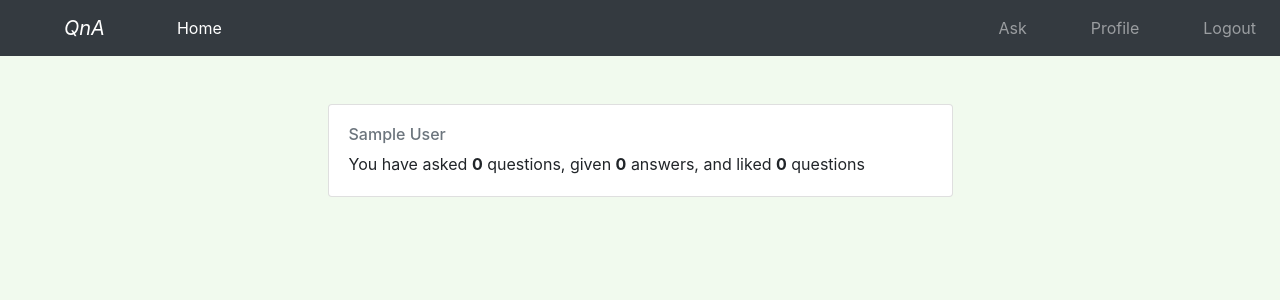
After one commit to Oluwaniphise/Qna, a Django app: page /profile/ in a window 1280 px wide. The commit adds this page. Shown: the top 300 px of the page. Run offline with Django 3.2, Linux system fonts and the light colour scheme; the visitor is signed in with stand-in values (Sample User, id 1); data that the repository does not hold is empty; some libraries are stand-ins or nearby versions.

Commit message:
fixed profile

```diff
--- a/QnA/urls.py
+++ b/QnA/urls.py
@@ -6,5 +6,6 @@ urlpatterns = [
     path('details/<slug>/<int:question_id>/', views.question_details, name="question_details"),
     path('ask/', views.ask, name="ask"),
     path('answer/<slug>/<int:question_id>/', views.answer_form, name="answer-form"),
-    path('like/', views.like_question, name="like-question")
+    path('like/', views.like_question, name="like-question"),
+    path('profile/', views.profile, name="profile")
 ]
--- a/QnA/views.py
+++ b/QnA/views.py
@@ -68,9 +68,9 @@ def answer_form(request, question_id, slug):
 
     form = AnswerForm(initial={'question':q, 'user':user})
 
-    def form_valid(self, form):
-        form.instance.user = self.request.user
-        return super().form_valid(form)
+    # def form_valid(self, form):
+    #     form.instance.user = self.request.user
+    #     return super().form_valid(form)
 
     if request.method == 'POST':
         form = AnswerForm(request.POST)
@@ -96,3 +96,14 @@ def like_question(request):
 
 
     return HttpResponseRedirect(reverse('home'))
+
+
+
+def profile(request):
+
+    user = request.user
+
+    answers = Answer.objects.filter(user=request.user)
+    questions = Question.objects.filter(user=request.user)
+    context  = {'user':user, 'questions':questions, 'answers':answers}
+    return render(request, 'profile.html', context)
--- a/QuestionandAnswer/settings.py
+++ b/QuestionandAnswer/settings.py
@@ -23,7 +23,7 @@ BASE_DIR = Path(__file__).resolve().parent.parent
 SECRET_KEY = '*mid@_8zhpmtby&tm_xbykd8koqban28c#qtzt3)901cwqc_kt'
 
 # SECURITY WARNING: don't run with debug turned on in production!
-DEBUG = False
+DEBUG = True
 
 ALLOWED_HOSTS = ['localhost', '127.0.0.1', 'quest-and-answ.herokuapp.com']
 
--- a/templates/index.html
+++ b/templates/index.html
@@ -37,7 +37,7 @@
                                                 class="fa fa-thumbs-up">
                                                 {% endif %}
 
-                                            </i></button><strong class="ml-2">{{q.likes.all.count}} likes</strong>
+                                            </i></button><strong class="ml-2">{{q.likes.all.count }} likes</strong>
 
                             </form>
                             {% else %}
--- a/templates/navbar.html
+++ b/templates/navbar.html
@@ -17,7 +17,7 @@
     <div class="navbar-nav">
       {% if user.is_authenticated %}
       <a class="nav-link nav-item ml-5" href="{% url 'ask' %}"> Ask</a>
-      <a class="nav-link nav-item ml-5" href="#">Profile</a>
+      <a class="nav-link nav-item ml-5" href="{% url 'profile' %}">Profile</a>
       <a class="nav-link nav-item ml-5" href="{% url 'logout' %}"> Logout</a>
 
 
--- /dev/null
+++ b/templates/profile.html
@@ -0,0 +1,31 @@
+{% extends 'base.html' %}
+{% block title %}QnA | Ask Question{% endblock %}
+{% load crispy_forms_tags %}
+{%  block content %}
+{% include 'navbar.html' %}
+
+
+<div class="row mt-5">
+    <div class="col-md-6 mx-auto">
+      <div class="card">
+          <div class="card-body">
+              <h6 class="text-secondary">{{ user.first_name }} {{ user.last_name }}</h6>
+
+
+             You have asked <strong>{{questions.count}}</strong>  questions, given <strong>{{answers.count}}</strong> answers, and
+              liked
+
+              <strong>{{ user.likes.count  }}</strong>  questions
+
+          </div>
+
+
+      </div>
+  </div>
+</div>
+
+
+</div>
+
+
+{% endblock %}
```
